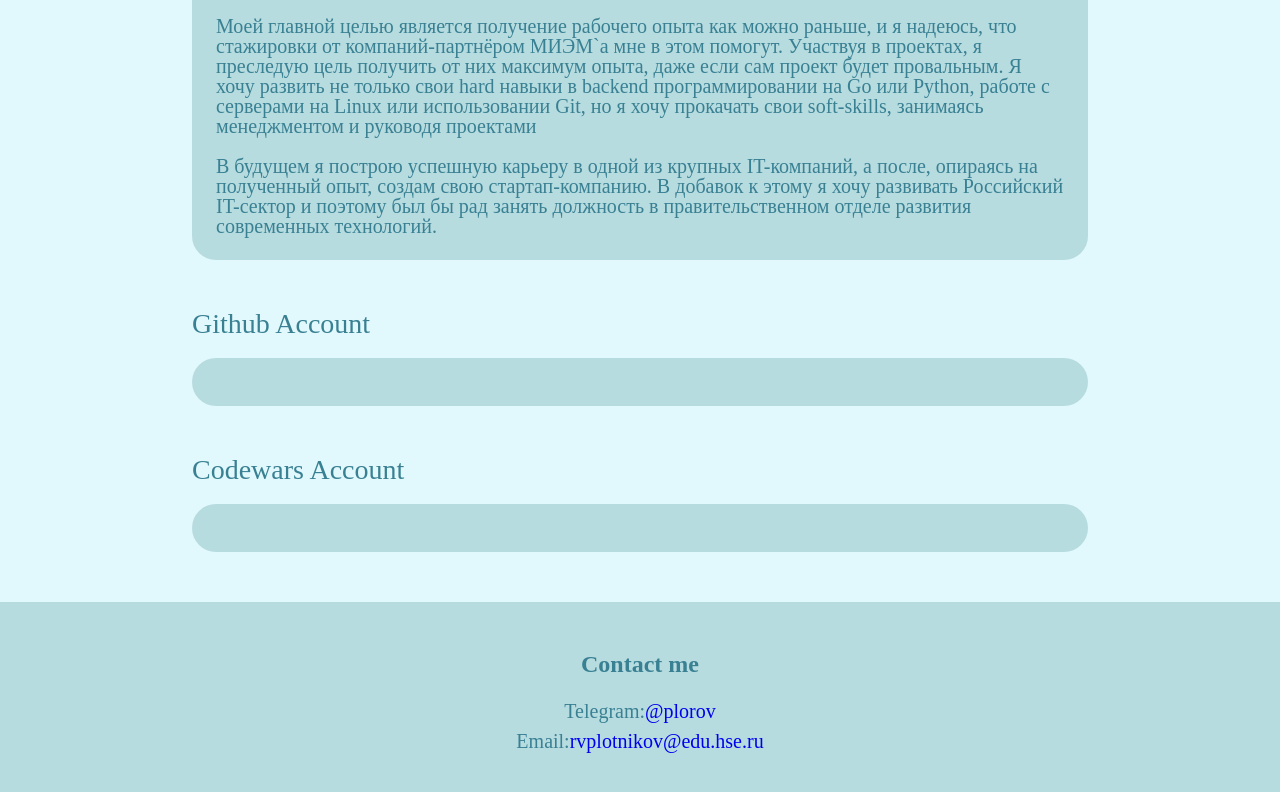
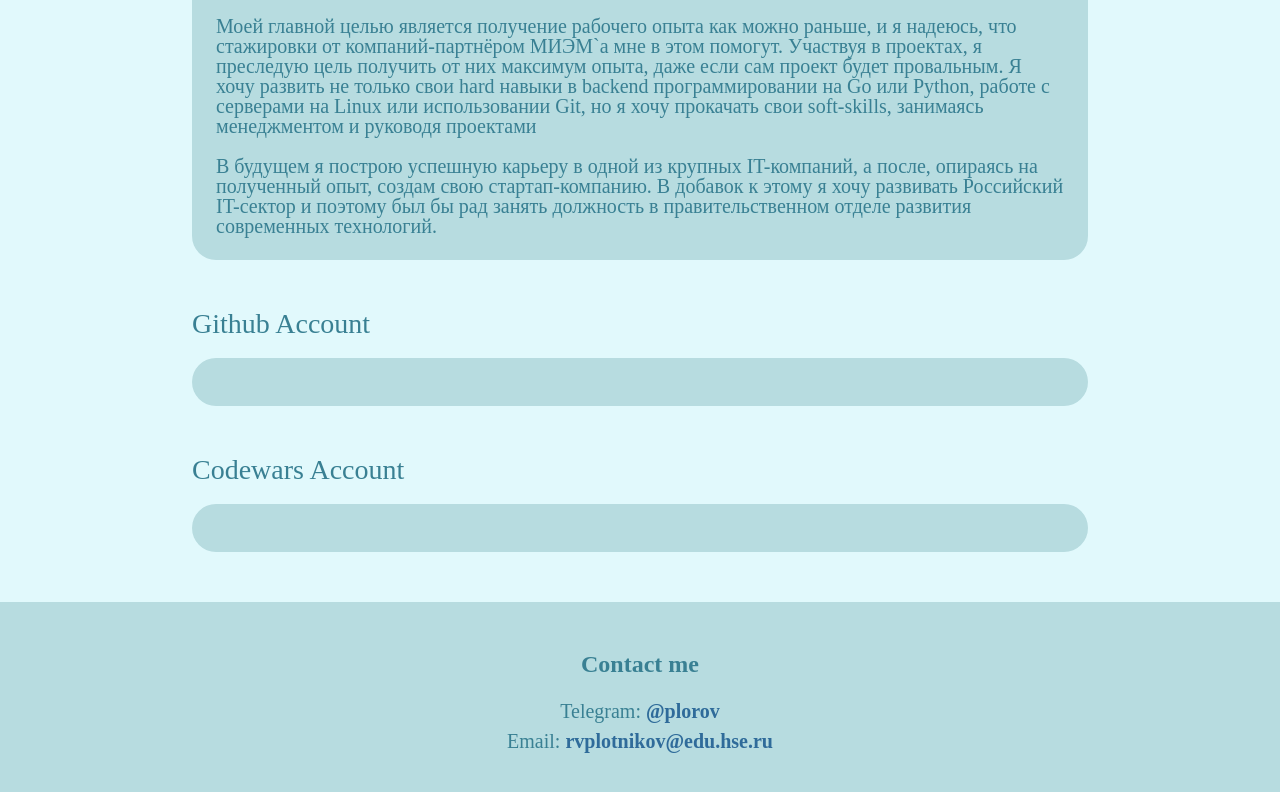
Before and after one commit to gPlorovg/Lending_about_me, a plain HTML site: page index.html in a window 1280 px wide. Shown: the part 1016-1808 px from the top of the page. Drawn offline with Linux system fonts and the light colour scheme; a web font is replaced by a local one.

Commit message:
change _a_ tag style

```diff
--- a/style.css
+++ b/style.css
@@ -365,6 +365,10 @@ body {
     text-align: left;
     font-size: 20px;
 }
+a {
+    color: #2f6b9a;
+    font-weight: 700;
+}
 h1 {
     text-align: center;
     font-weight: 700;
```
Also changed, not shown: index.html (+2 -2 lines).
